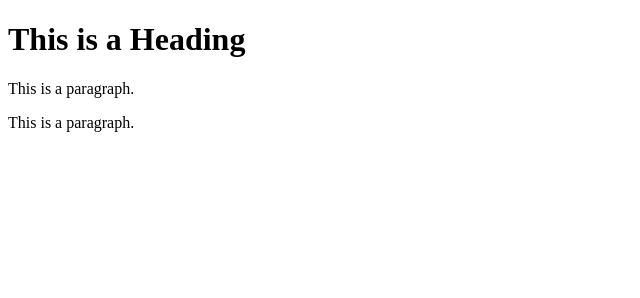
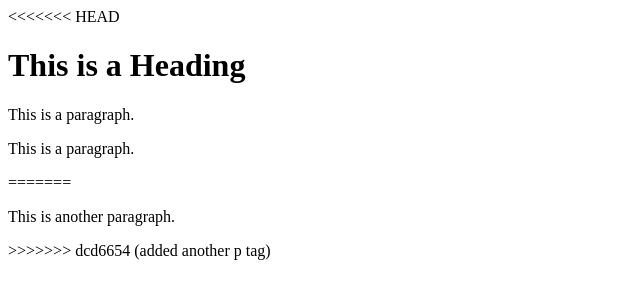
Before and after one commit to Georgyi1982Fox/git_tutorial_samples, a plain HTML site: page index.html in a window 1280 px wide. Shown: the whole page, without its empty margins (0-640 px from the left). Drawn offline with Linux system fonts and the light colour scheme.

Commit message:
modified u

```diff
--- a/index.html
+++ b/index.html
@@ -4,8 +4,14 @@
 <title>Page Title</title>
 </head>
 <body>
+<<<<<<< HEAD
 <h1>This is a Heading</h1>
 <p>This is a paragraph.</p>
 <p>This is a paragraph.</p>
+=======
+
+<p>This is another  paragraph.</p>
+
+>>>>>>> dcd6654 (added another p tag)
 </body>
 </html>
```
